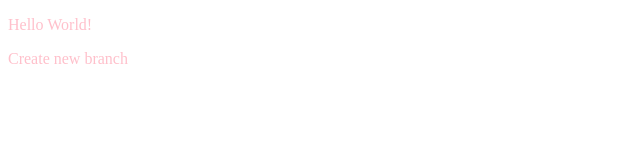
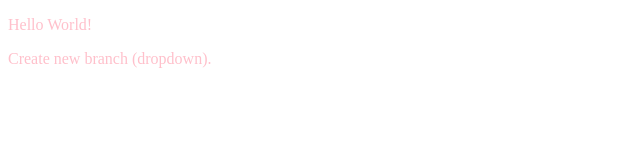
Before and after one commit to krishnachourasiya/localRepo, a plain HTML site: page index.html in a window 1280 px wide. Shown: the full height of the page, 0-640 px from the left. Drawn offline with Linux system fonts and the light colour scheme.

```diff
--- a/index.html
+++ b/index.html
@@ -8,6 +8,6 @@
 </head>
 <body>
     <p>Hello World!</p>
-    <p>Create new branch</p>
+    <p>Create new branch (dropdown).</p>
 </body>
 </html>
```
